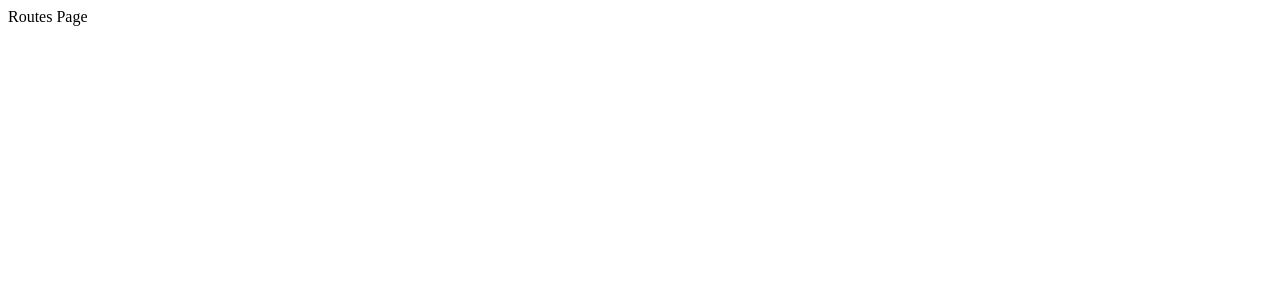
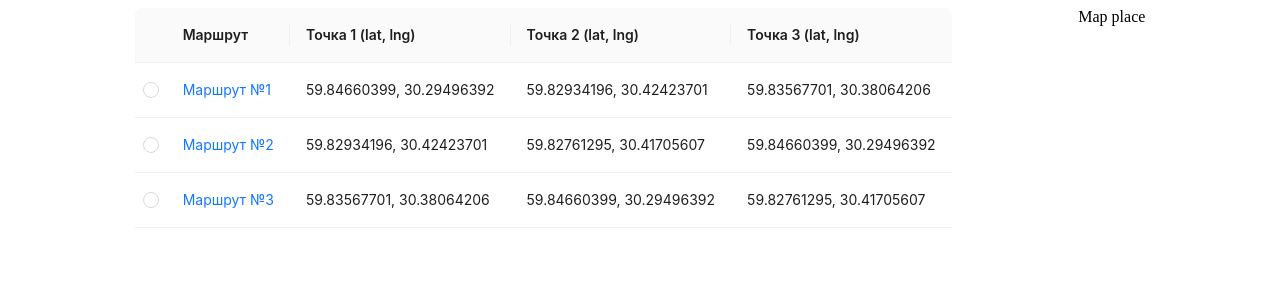
Before and after one commit to nikrassel/logistic-app, a React (Create React App) app: page / in a window 1280 px wide. Shown: the top 300 px of the page. Built offline with nearby package versions, Linux system fonts and the light colour scheme.

Commit message:
add routes table template

```diff
--- a/package.json
+++ b/package.json
@@ -3,6 +3,7 @@
   "version": "0.1.0",
   "private": true,
   "dependencies": {
+    "@babel/plugin-proposal-private-property-in-object": "^7.21.11",
     "@testing-library/jest-dom": "^5.17.0",
     "@testing-library/react": "^13.4.0",
     "@testing-library/user-event": "^13.5.0",
--- /dev/null
+++ b/src/components/RoutesTable.tsx
@@ -0,0 +1,77 @@
+import React from "react";
+import { Table } from "antd";
+import type { ColumnsType } from "antd/es/table";
+import { ITableData } from "../models";
+
+const columns: ColumnsType<ITableData> = [
+  {
+    title: "Маршрут",
+    dataIndex: "name",
+    render: (text: string) => <a>{text}</a>,
+  },
+  {
+    title: "Точка 1 (lat, lng)",
+    dataIndex: "pointOne",
+  },
+  {
+    title: "Точка 2 (lat, lng)",
+    dataIndex: "pointTwo",
+  },
+  {
+    title: "Точка 3 (lat, lng)",
+    dataIndex: "pointThree",
+  },
+];
+const data: ITableData[] = [
+  {
+    key: "1",
+    name: "Маршрут №1",
+    pointOne: "59.84660399, 30.29496392",
+    pointTwo: "59.82934196, 30.42423701",
+    pointThree: "59.83567701, 30.38064206",
+  },
+  {
+    key: "2",
+    name: "Маршрут №2",
+    pointOne: "59.82934196, 30.42423701",
+    pointTwo: "59.82761295, 30.41705607",
+    pointThree: "59.84660399, 30.29496392",
+  },
+  {
+    key: "3",
+    name: "Маршрут №3",
+    pointOne: "59.83567701, 30.38064206",
+    pointTwo: "59.84660399, 30.29496392",
+    pointThree: "59.82761295, 30.41705607",
+  },
+];
+
+const rowSelection = {
+  onChange: (selectedRowKeys: React.Key[], selectedRows: ITableData[]) => {
+    console.log(
+      `selectedRowKeys: ${selectedRowKeys}`,
+      "selectedRows: ",
+      selectedRows
+    );
+  },
+  getCheckboxProps: (record: ITableData) => ({
+    disabled: record.name === "Disabled User",
+    name: record.name,
+  }),
+};
+const RouteTable = () => {
+  return (
+    <div>
+      <Table
+        rowSelection={{
+          type: "radio",
+          ...rowSelection,
+        }}
+        columns={columns}
+        dataSource={data}
+        pagination={false}
+      />
+    </div>
+  );
+};
+export default RouteTable;
--- /dev/null
+++ b/src/models.ts
@@ -0,0 +1,7 @@
+export interface ITableData {
+  key: React.Key;
+  name: string;
+  pointOne: string;
+  pointTwo: string;
+  pointThree: string;
+}
--- a/src/page/RoutesPage.tsx
+++ b/src/page/RoutesPage.tsx
@@ -1,7 +1,14 @@
 import React from "react";
+import "./index.css";
+import RoutesTable from "../components/RoutesTable";
 
 const RoutesPage = () => {
-  return <div>Routes Page</div>;
+  return (
+    <div className="main-content">
+      <RoutesTable />
+      <div>Map place</div>
+    </div>
+  );
 };
 
 export default RoutesPage;
--- /dev/null
+++ b/src/page/index.css
@@ -0,0 +1,4 @@
+.main-content {
+  display: flex;
+  justify-content: space-evenly;
+}
```
Also changed, not shown: 1 other file (tests, documents, lock files or other folders).
